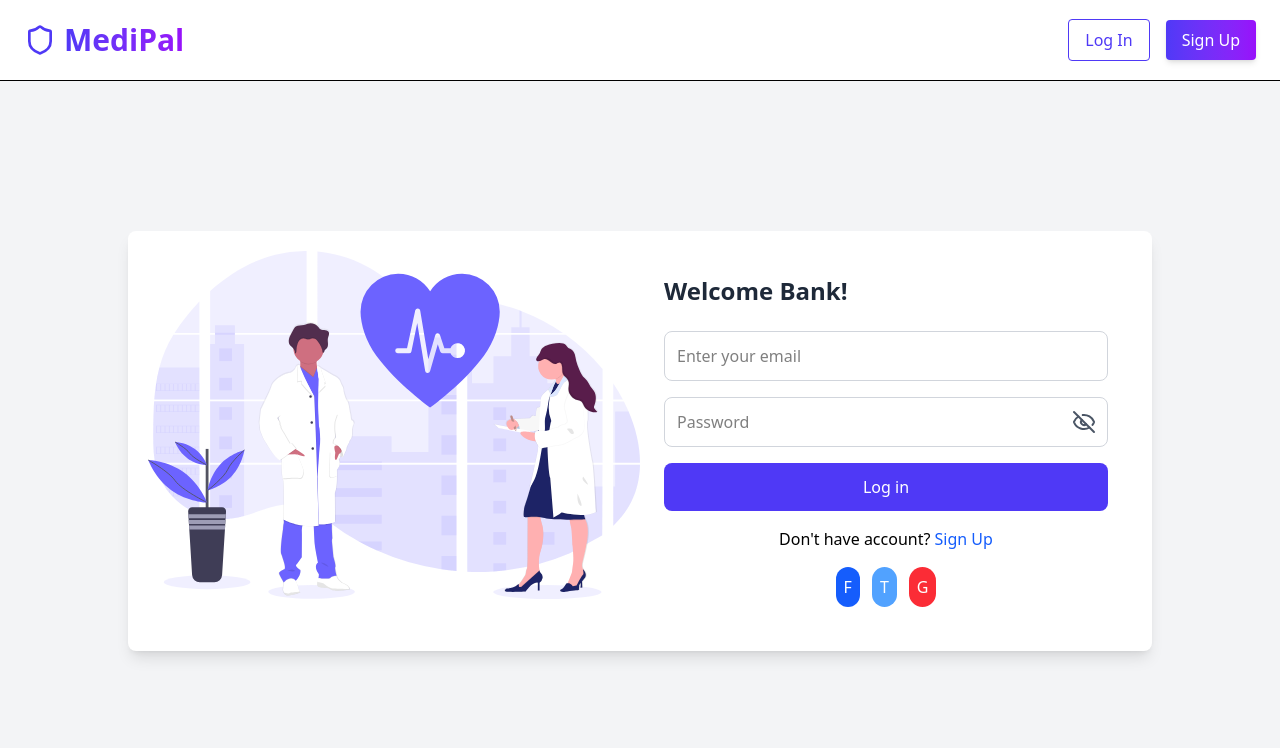
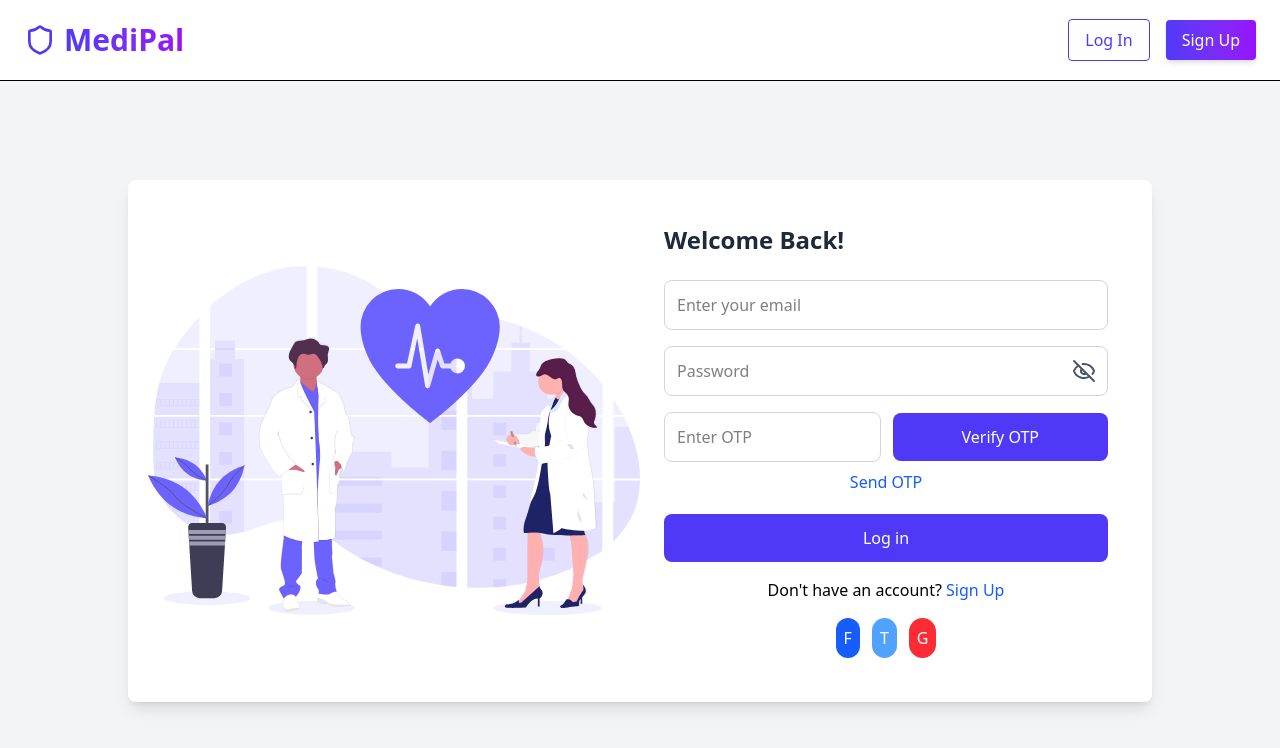
Before and after one commit to Hack2A/MediPal, a React (Vite) app in the folder frontend/: page /login in a window 1280 px wide. Shown: the top 748 px of the page. Built offline with nearby package versions, Linux system fonts and the light colour scheme.

Commit message:
Added OTP authentication for email in frontend

```diff
--- a/frontend/src/pages/forms/Login.jsx
+++ b/frontend/src/pages/forms/Login.jsx
@@ -2,16 +2,21 @@ import axios from 'axios';
 import React, { useState, useEffect } from 'react';
 import { useForm } from 'react-hook-form';
 import { Link, useNavigate } from 'react-router-dom';
-import { useUser } from "../../contexts/UserContext"; // Import useUser
+import { useUser } from "../../contexts/UserContext";
 import { EyeOff, Eye } from 'lucide-react';
 
 const Login = () => {
-    const { register, handleSubmit, formState: { errors } } = useForm();
+    const { register, handleSubmit, getValues, formState: { errors } } = useForm();
     const [showPassword, setShowPassword] = useState(false);
     const [isError, setIsError] = useState(false);
     const [error, setError] = useState("");
+    const [isVerified, setIsVerified] = useState(false);
+    const [otpSent, setOtpSent] = useState(false);
+    const [loadingOtp, setLoadingOtp] = useState(false);
+    const [verifyingOtp, setVerifyingOtp] = useState(false);
+
     const navigate = useNavigate();
-    const { setUser } = useUser();  // Get setUser from context
+    const { setUser } = useUser();
 
     useEffect(() => {
         const tkn = localStorage.getItem('userToken');
@@ -22,12 +27,16 @@ const Login = () => {
 
     const handleLogin = async (data) => {
         try {
-            const response = await axios.post("http://localhost:8080/v1/login", data);
+            const response = await axios.post("http://localhost:8080/v1/login", {
+                email: data.email,
+                password: data.password
+            });
+
             if (response.data.success) {
-                let curToken = response.data.token;
+                const curToken = response.data.token;
 
                 localStorage.setItem('userToken', curToken);
-                setUser(response.data.user);  // Update context
+                setUser(response.data.user);
 
                 navigate('/home', { replace: true });
             }
@@ -38,19 +47,81 @@ const Login = () => {
         }
     };
 
+    const handleSendOtp = async () => {
+        const email = getValues("email");
+        if (!email) {
+            setError("Please enter your email first.");
+            setIsError(true);
+            return;
+        }
+
+        setLoadingOtp(true);
+        try {
+            const response = await axios.post("http://localhost:8080/v1/get-otp", { email });
+
+            if (response.data.success) {
+                setOtpSent(true);
+                setIsError(false);
+                setError("");
+            } else {
+                setIsError(true);
+                setError(response.data.message || "Failed to send OTP.");
+            }
+        } catch (error) {
+            console.error("Send OTP error:", error.response?.data || error.message);
+            setIsError(true);
+            setError("Error sending OTP.");
+        } finally {
+            setLoadingOtp(false);
+        }
+    };
+
+    const handleVerifyOtp = async () => {
+        const email = getValues("email");
+        const otp = getValues("otp");
+
+        if (!email || !otp) {
+            setError("Email and OTP are required.");
+            setIsError(true);
+            return;
+        }
+
+        setVerifyingOtp(true);
+        try {
+            console.log("Verifying OTP for email:", email, "with OTP:", otp);
+            const response = await axios.post("http://localhost:8080/v1/verify-otp", { email, otp });
+            console.log("OTP verification response:", response.data);
+
+            if (response.data.success) {
+                setIsVerified(true);
+                setIsError(false);
+                setError("");
+            } else {
+                setIsError(true);
+                setError(response.data.message || "OTP verification failed.");
+            }
+        } catch (error) {
+            console.error("Verify OTP error:", error.response?.data || error.message);
+            setIsError(true);
+            setError("Error verifying OTP.");
+        } finally {
+            setVerifyingOtp(false);
+        }
+    };
 
     return (
         <div className="flex items-center justify-center bg-gray-100">
             <div className="bg-white shadow-lg rounded-lg flex w-full max-w-5xl p-5">
-                {/* Left Section - Illustration */}
-                <div className="hidden md:flex w-1/2 justify-center items-center h-full">
+                {/* Left Section */}
+                <div className="hidden md:flex w-1/2 justify-center items-center">
                     <img src="/illustrations/medicine.svg" alt="Medicine Illustration" className="w-full h-auto" />
                 </div>
 
-                {/* Right Section - Form */}
+                {/* Right Section */}
                 <div className="w-full md:w-1/2 p-6">
-                    <h2 className="text-2xl font-bold text-gray-800 mb-6">Welcome Bank!</h2>
+                    <h2 className="text-2xl font-bold text-gray-800 mb-6">Welcome Back!</h2>
                     <form className="space-y-4" onSubmit={handleSubmit(handleLogin)} onChange={() => { setIsError(false) }}>
+                        {/* Email */}
                         <div>
                             <input
                                 type="email"
@@ -59,6 +130,8 @@ const Login = () => {
                                 className="w-full p-3 border border-gray-300 rounded-lg focus:outline-none focus:ring-2 focus:ring-blue-500"
                             />
                         </div>
+
+                        {/* Password */}
                         <div className="relative">
                             <input
                                 type={showPassword ? "text" : "password"}
@@ -75,15 +148,54 @@ const Login = () => {
                             </button>
                         </div>
 
+                        {/* OTP Field */}
+                        <div className='flex flex-col items-center justify-center mb-5'>
+                            <div className='flex justify-center items-center space-x-3 w-full'>
+                                <input
+                                    type="text"
+                                    placeholder="Enter OTP"
+                                    {...register("otp")}
+                                    className="w-full p-3 border border-gray-300 rounded-lg focus:outline-none focus:ring-2 focus:ring-blue-500"
+                                />
+                                <button
+                                    type="button"
+                                    onClick={handleVerifyOtp}
+                                    disabled={verifyingOtp}
+                                    className="btn-primary"
+                                >
+                                    {isVerified ? "Verified" : verifyingOtp ? "Verifying..." : "Verify OTP"}
+                                </button>
+                            </div>
+
+                            {!otpSent && (
+                                <button
+                                    type="button"
+                                    onClick={handleSendOtp}
+                                    className="text-blue-600 mt-2"
+                                    disabled={loadingOtp}
+                                >
+                                    {loadingOtp ? "Sending..." : "Send OTP"}
+                                </button>
+                            )}
+                        </div>
+
+                        {/* Error message */}
                         {isError && (
                             <div className="text-red-500 text-sm mt-2">{error}</div>
                         )}
 
-                        <button className="btn-primary" type="submit">
+                        {/* Submit button */}
+                        <button
+                            className="btn-primary w-full"
+                            type="submit"
+                            disabled={!isVerified}
+                        >
                             Log in
                         </button>
                     </form>
-                    <p className="text-center mt-4">Don't have account? <Link to="/register" className="text-blue-600">Sign Up</Link></p>
+
+                    <p className="text-center mt-4">Don't have an account? <Link to="/register" className="text-blue-600">Sign Up</Link></p>
+
                     <div className="flex justify-center items-center space-x-3 mt-4">
                         <button className="bg-blue-600 text-white p-2 rounded-full">F</button>
                         <button className="bg-blue-400 text-white p-2 rounded-full">T</button>
```
Also changed, not shown: 2 other files (tests, documents, lock files or other folders).
